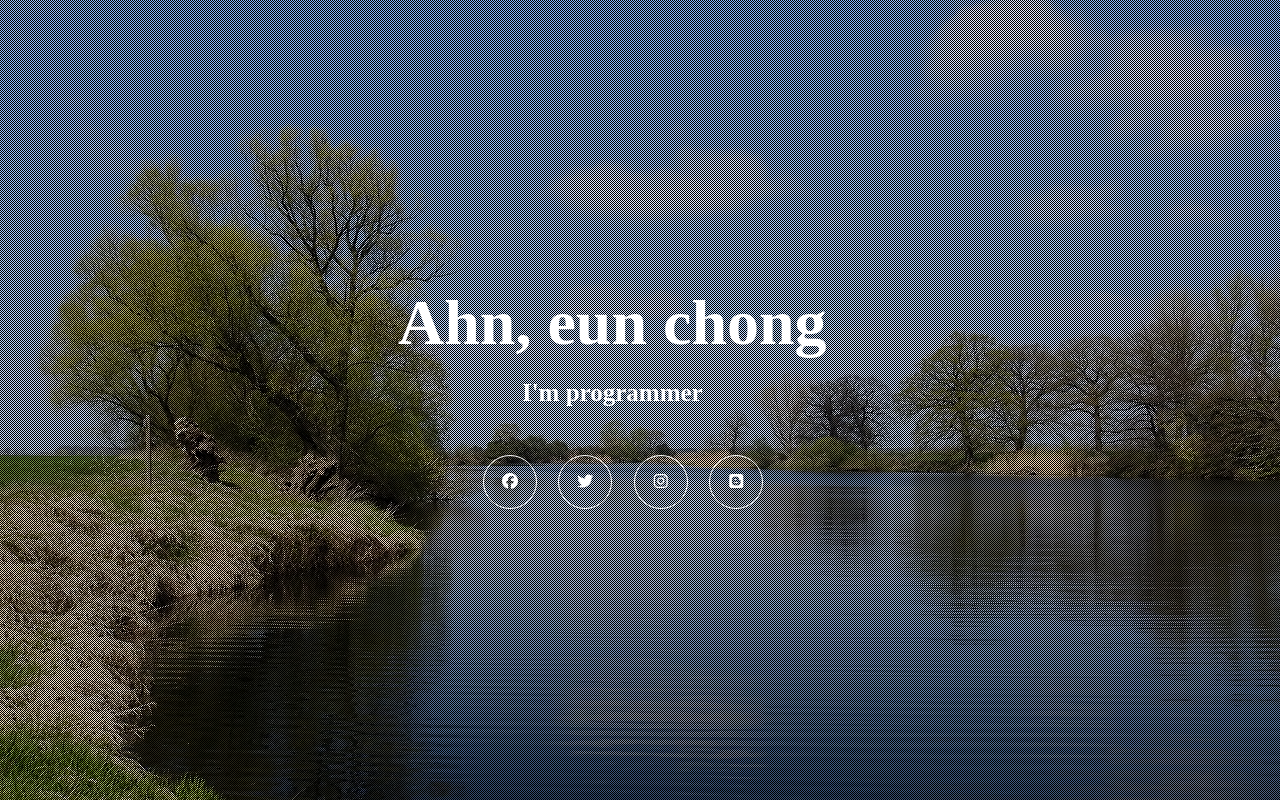
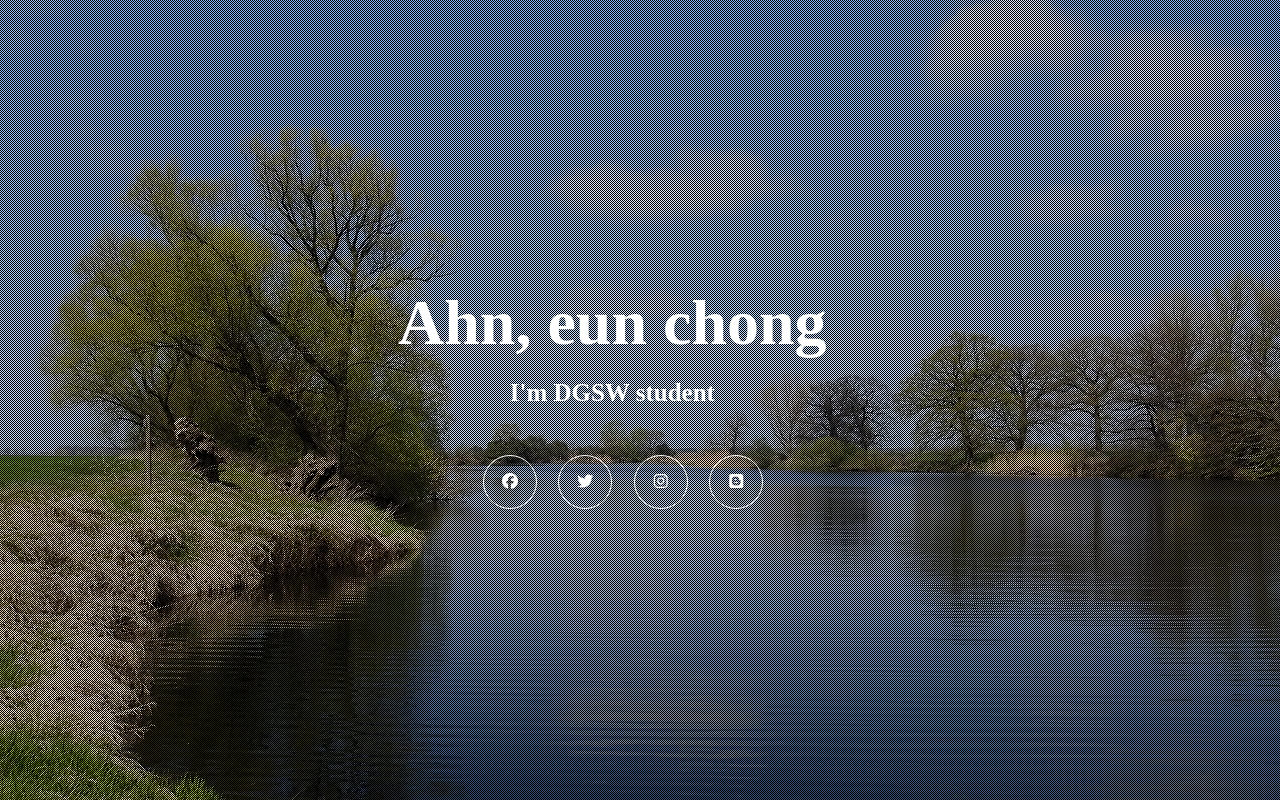
Before and after one commit to dmschd0678/HTML-CSS-practice, a plain HTML site: page index.html in a window 1280 px wide. Drawn offline with Linux system fonts and the light colour scheme.

Commit message:
Update index.html

```diff
--- a/index.html
+++ b/index.html
@@ -39,7 +39,7 @@
         </div>
         <div class = "contents">
             <p class = "contents_name"> Ahn, eun chong</p>
-            <p class = "contents_job">I'm programmer</p>
+            <p class = "contents_job">I'm DGSW student</p>
             <div class = "contents_sns">
                 <ul class = "contents_list">
                     <li>
```
